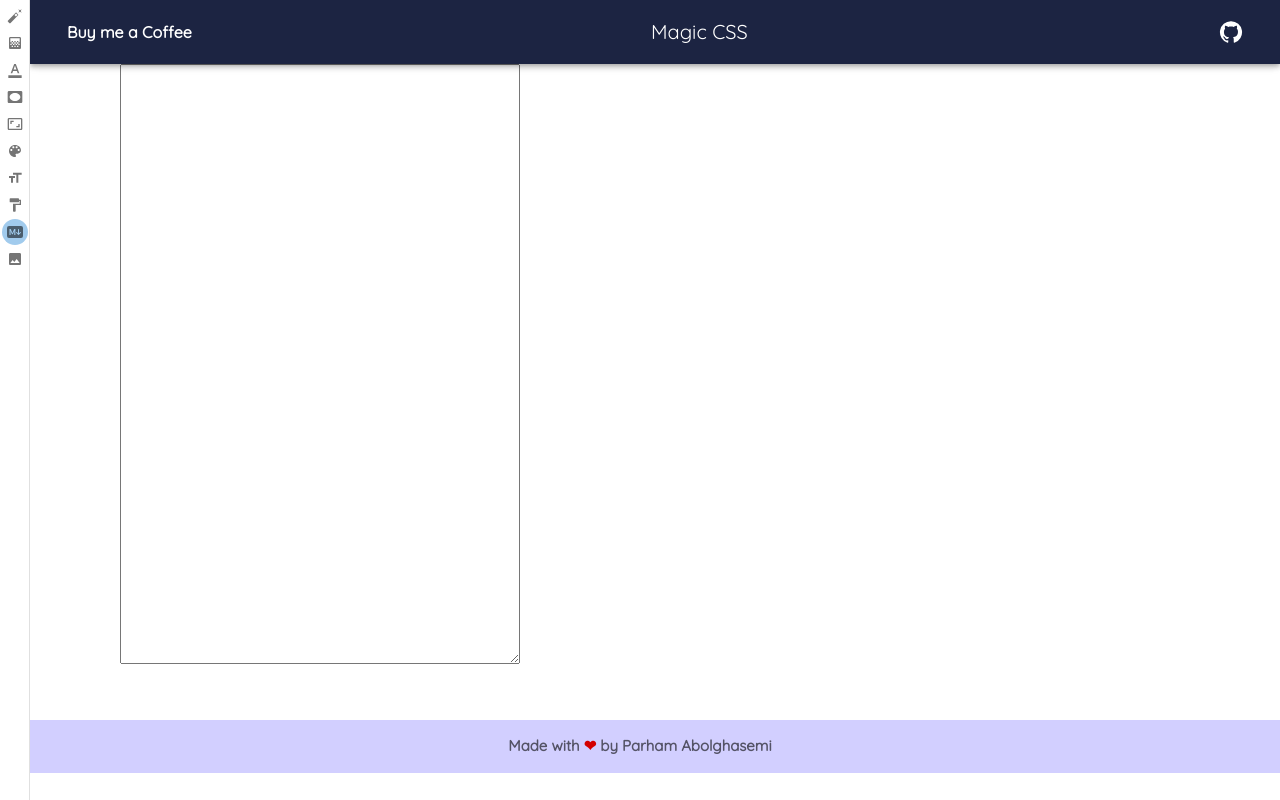
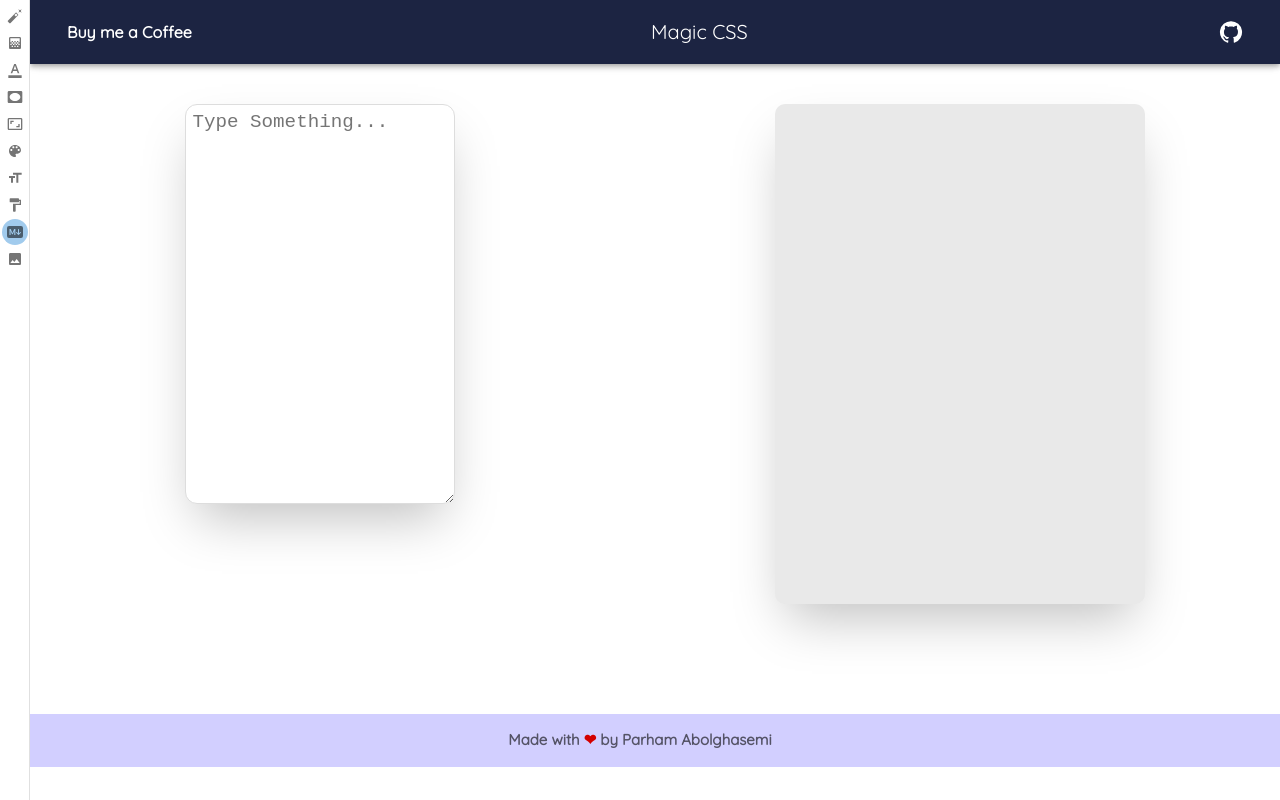
Before and after one commit to parham-ab/React-magic-css, a React (Create React App) app: page /markdown in a window 1280 px wide. Built offline with nearby package versions, Linux system fonts and the light colour scheme; some icons are missing.

Commit message:
UI & logic implemented

```diff
--- /dev/null
+++ b/src/assets/styles/components/_markdowm.scss
@@ -0,0 +1,10 @@
+.markdown-input {
+  max-width: 400px;
+  height: 400px;
+  padding: 0.4rem;
+  font-size: 1.2rem;
+  border-radius: 12px;
+  box-shadow: rgba(0, 0, 0, 0.25) 0px 25px 50px -12px;
+  border: solid #dddddd 1px;
+  resize: vertical;;
+}
--- a/src/assets/styles/index.scss
+++ b/src/assets/styles/index.scss
@@ -1,8 +1,9 @@
 @import "components/boxshadow";
 @import "components/borderRadius";
 @import "components/colorGenerator";
+@import "components/imageFilter";
+@import "components/markdowm";
 @import "global/fonts";
 @import "global/reset";
 @import "global/scrollbar";
 @import "global/common";
-@import "components/imageFilter";
--- a/src/components/MarkdownGenerator/Text.js
+++ b/src/components/MarkdownGenerator/Text.js
@@ -1,4 +1,5 @@
 import { Grid } from "@mui/material";
+import { Box } from "@mui/system";
 import React, { useState } from "react";
 import Html from "./Html";
 
@@ -7,23 +8,41 @@ const Text = () => {
 
   return (
     <Grid container display="flex" justifyContent="space-around">
-      <Grid item>
+      <Grid item xs={12} md={6}>
+        <Box display="flex" justifyContent="center" mt={5}>
           <textarea
             name="markdownInput"
+            className="markdown-input"
+            placeholder="Type Something..."
             value={inputVal}
             onChange={(e) => setInputVal(e.target.value)}
-          style={{ width: "400px", height: "600px" }}
           />
+        </Box>
       </Grid>
       <Grid
         item
+        xs={12}
+        md={6}
         sx={{
           width: "400px",
           height: "600px",
           lineBreak: "anywhere",
         }}
       >
+        <Box
+          sx={{
+            maxWidth: { xs: "270px", md: "370px" },
+            height: "500px",
+            overflow: "auto",
+            background: "#e9e9e9",
+            padding: "15px",
+            borderRadius: "10px",
+            margin: "40px auto 0",
+            boxShadow: "rgba(0, 0, 0, 0.25) 0px 25px 50px -12px",
+          }}
+        >
           <Html children={inputVal} />
+        </Box>
       </Grid>
     </Grid>
   );
--- a/src/components/MarkdownGenerator/index.js
+++ b/src/components/MarkdownGenerator/index.js
@@ -1,7 +1,12 @@
+// hooks
+import UseTitle from "../../hooks/useTitle";
 // components
 import Text from "./Text";
 
 const MarkdownGenerator = () => {
+  // dynamic title
+  UseTitle("Magic CSS - Markdown");
+
   return (
     <>
       <Text />
```
Lines whose indentation alone changed are shown as unchanged.
